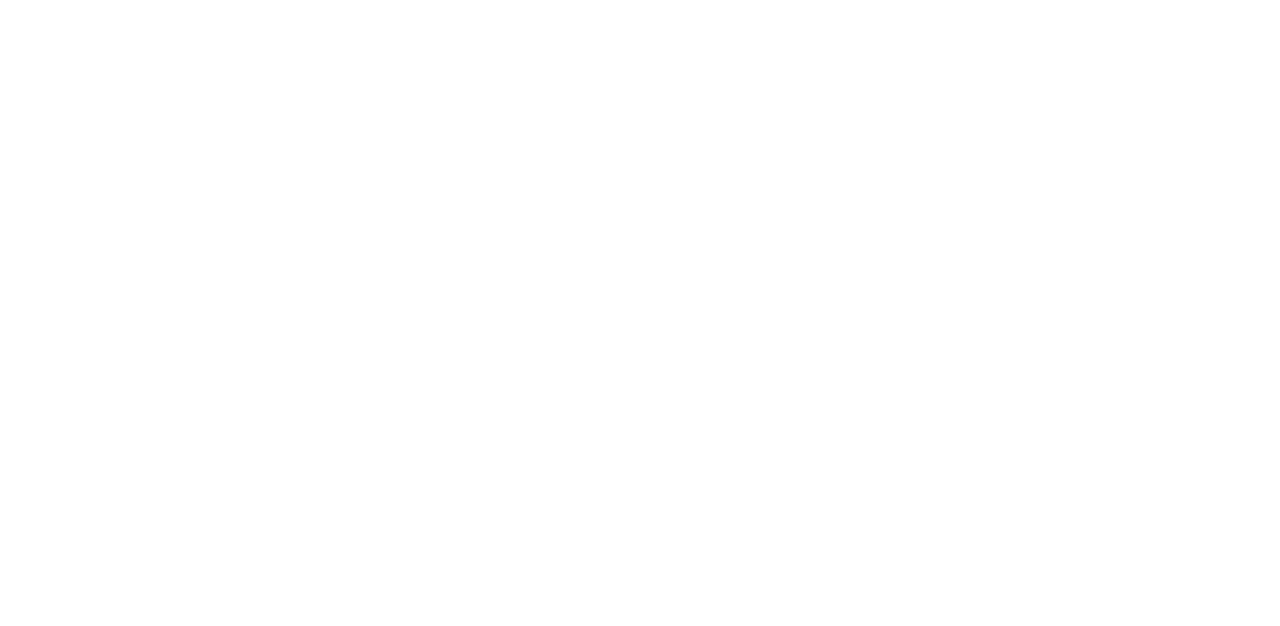
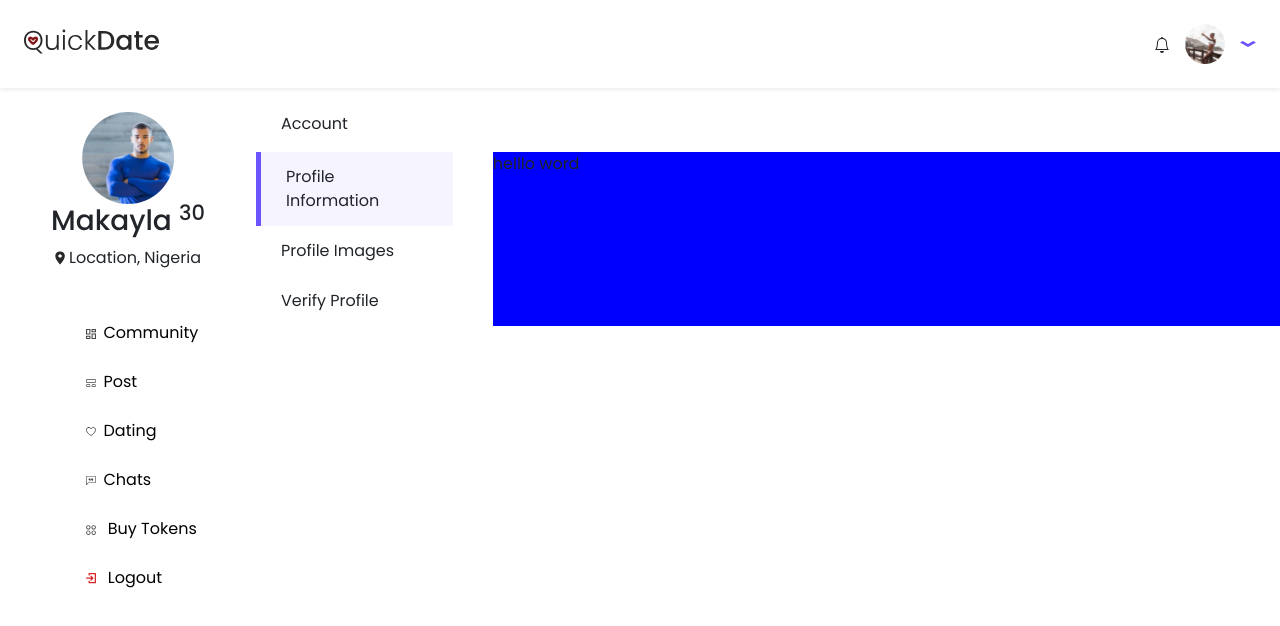
Before and after one commit to aridguy/sanchy-date-app, a React (Create React App) app: page /edit-profile in a window 1280 px wide. Before the commit this address had no page. Shown: the top 626 px of the page. Built offline with nearby package versions, Linux system fonts and the light colour scheme.

Commit message:
implemented the left side of the edit page

```diff
--- a/src/App.js
+++ b/src/App.js
@@ -20,6 +20,7 @@
 import UserProfile from "./Pages/UserProfile/UserProfile";
 import MemberProfile from "./Pages/MemberProfile/MemberProfile";
 import PersonalProfile from "./Pages/PersonalProfile/PersonalProfile";
+import EditProfile from "./Pages/EditProfile/EditProfile";
 
 function App() {
   return (
@@ -41,6 +42,7 @@
           <Route path="/profile" element={<UserProfile />} />
           <Route path="/personal-profile" element={<PersonalProfile />} />
           <Route path="/user/:username" element={<MemberProfile />} />
+          <Route path="/edit-profile" element={<EditProfile />} />
         </Routes>
       </Router>
     </div>
--- /dev/null
+++ b/src/Pages/EditProfile/EditProfile.css
@@ -0,0 +1,31 @@
+
+.edit-profile-center-content-wrapper{
+    width: 100%;
+}
+
+.edit-profile-center-content-wrapper .edit-profile-heading{
+    margin-bottom: 16px;
+    padding-left: 25px;
+}
+
+.edit-profile-center-content{
+    width: 100%;
+    display: grid;
+    grid-template-columns: 1fr 4fr;
+    gap: 40px;
+}
+
+.edit-profile-center-content > div > div{
+    padding: 13px 25px;
+    /* background-color: pink; */
+    /* margin-bottom: 10px; */
+}
+
+.edit-profile-center-content > div > div.edit-profile-active{
+    border-left: 5px solid #6A52FD;
+    background-color: #F6F4FF;
+}
+
+.edit-profile-center-content > div:nth-child(2) {
+    background-color: blue;
+}
--- /dev/null
+++ b/src/Pages/EditProfile/EditProfile.jsx
@@ -0,0 +1,43 @@
+import React from 'react';
+import LoggedInHeader from '../../components/LoggedInHeader/LoggedInHeader';
+import Sidebar from '../../components/Sidebar/Sidebar';
+import SidebarMobile from '../../components/Sidebar/SidebarMobile';
+import './EditProfile.css';
+import './EditProfileMobile.css';
+
+
+const EditProfile = () => {
+  return (
+    <div>
+        <LoggedInHeader />
+        <div className='d-flex'>
+
+            <Sidebar />
+
+            <div className='edit-profile-center-content-wrapper'>
+                <div className='edit-profile-heading'>Account</div>
+
+                <div className='edit-profile-center-content'>
+
+                  <div className=''>
+                    <div className='edit-profile-active' >Profile Information</div>
+                    <div>Profile Images</div>
+                    <div>Verify Profile</div>
+                  </div>
+
+                  <div>
+                    helllo word
+                  </div>
+
+                </div>
+            </div>
+
+
+            <SidebarMobile />
+        </div>
+    </div>
+
+  )
+}
+
+export default EditProfile
--- /dev/null
+++ b/src/Pages/EditProfile/EditProfileMobile.css
@@ -0,0 +1,16 @@
+@media only screen and (max-width: 990px){
+    .edit-profile-center-content-wrapper .edit-profile-heading{
+        display: none;
+    }
+
+    .edit-profile-center-content{
+        grid-template-columns: 1fr;
+        gap: 0px;
+    }
+
+
+    .edit-profile-center-content > div:first-child {
+        display: none;
+    }
+
+}
--- a/src/Pages/PersonalProfile/PersonalProfileMobile.css
+++ b/src/Pages/PersonalProfile/PersonalProfileMobile.css
@@ -19,12 +19,9 @@
         display: grid;
         grid-template-columns: 1fr 1fr;
         gap: 10px;
-        /* background-color: red; */
     }
 
-    .profile-recommended-section > div{
-        /* background-color: blue; */
-    }
+
 
     .personal-prof-heading-nav-container{
         justify-content: center;
```
